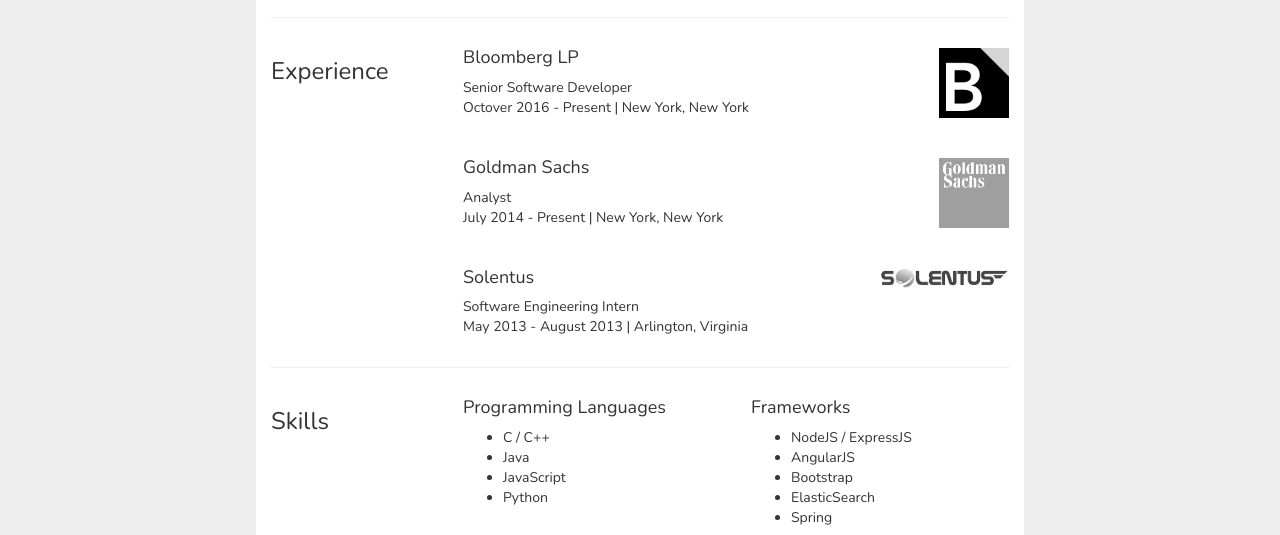
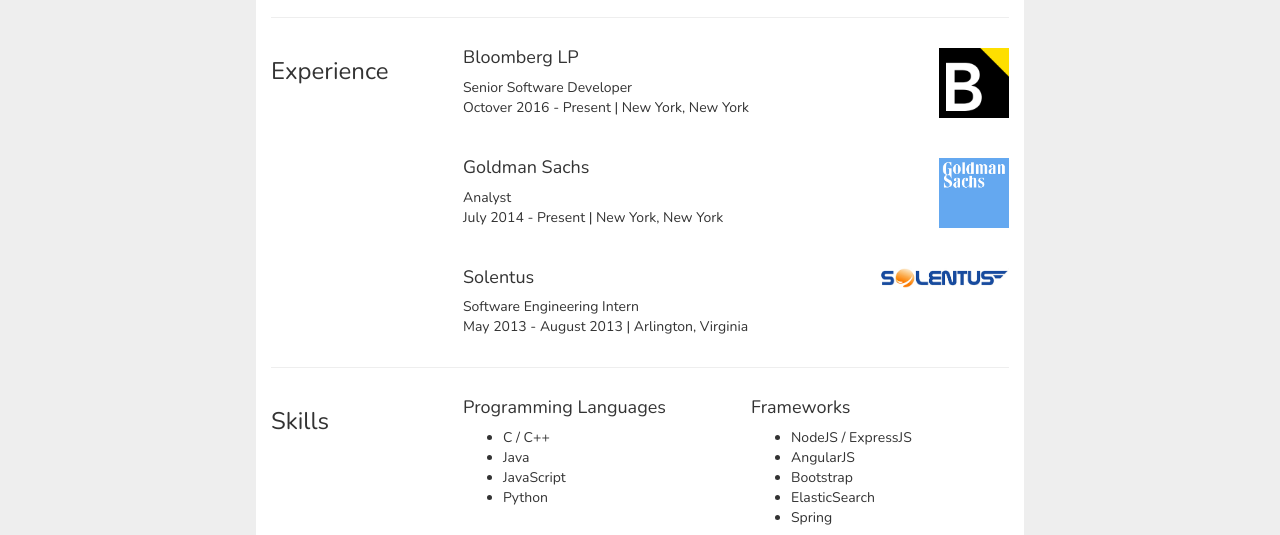
Before and after one commit to nghiemdo/nghiemdo.com, a plain HTML site: page index.html in a window 1280 px wide. Shown: the part 204-739 px from the top of the page. Drawn offline with nearby package versions, Linux system fonts and the light colour scheme.

Commit message:
remove gray scale

```diff
--- a/css/style.css
+++ b/css/style.css
@@ -23,9 +23,3 @@ body {
     margin-bottom: -7px;
     padding-bottom: 0px;
 }
-img {
-  -webkit-filter: grayscale(1);
-}
-img:hover {
-  -webkit-filter: grayscale(0);
-}
```
